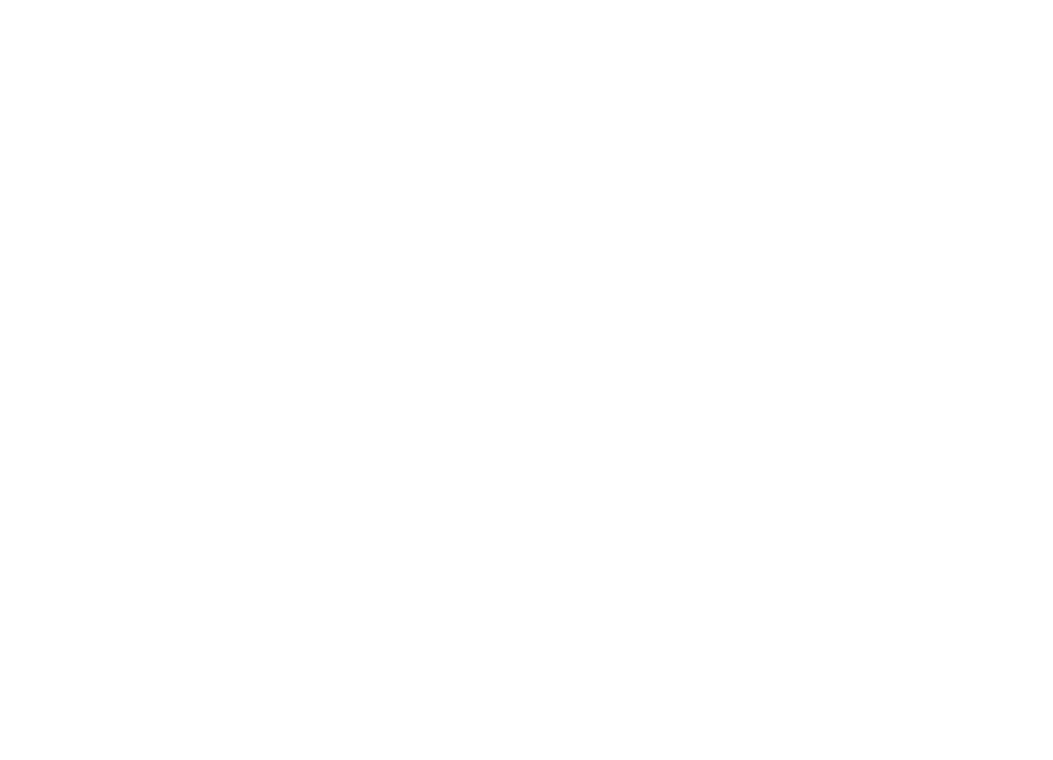
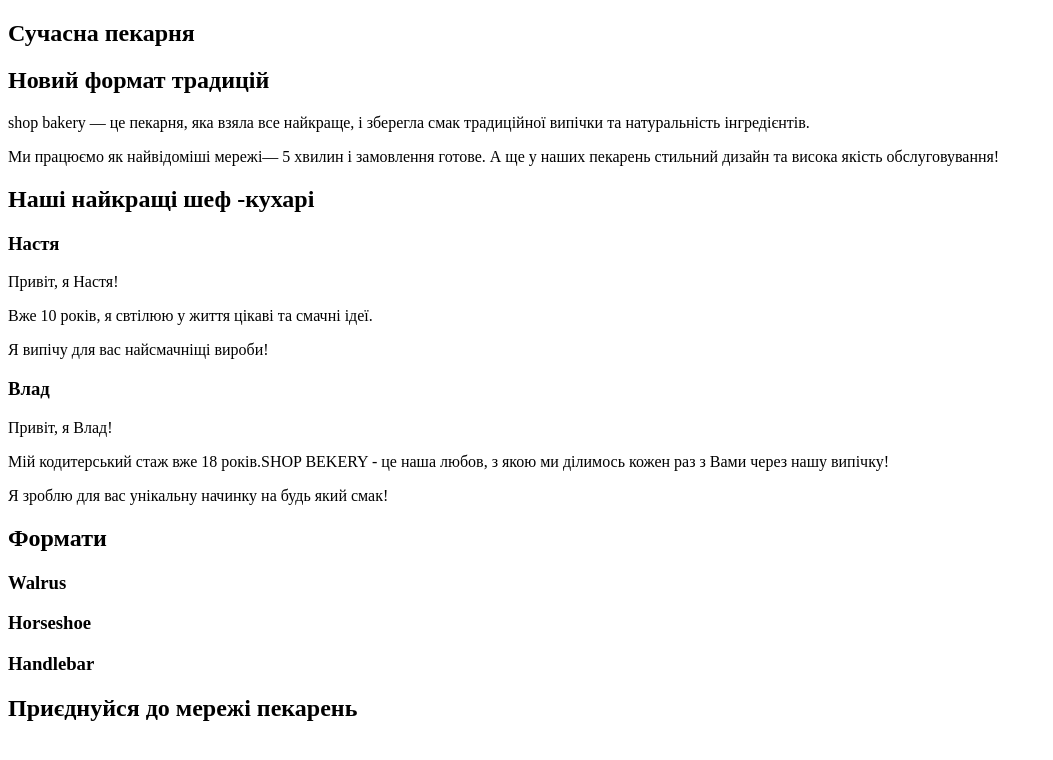
Before and after one commit to BrainFisher/Genius_space_frontend, a plain HTML site: page index.html in a window 1280 px wide. Shown: the whole page, without its empty margins (0-1053 px from the left). Drawn offline with Linux system fonts and the light colour scheme.

Commit message:
add section

```diff
--- a/index.html
+++ b/index.html
@@ -3,7 +3,7 @@
   <head>
     <meta charset="UTF-8" />
     <meta name="viewport" content="width=device-width, initial-scale=1.0" />
-    <title>Genius</title>
+    <title>Сучасна пекарня</title>
   </head>
   <body>
     <header>
@@ -13,10 +13,55 @@
       <!-- замовити дзвінок -->
     </header>
     <main>
-
+      <section>
+        <h1>Сучасна пекарня</h1>
+      </section>
+      <section>
+        <h2>Новий формат традицій</h2>
+        <p>
+          <span>shop bakery</span> — це пекарня, яка взяла все найкраще, і
+          зберегла смак традиційної випічки та натуральність інгредієнтів.
+        </p>
+        <p>
+          Ми працюємо як найвідоміші мережі—
+          <span>5 хвилин і замовлення готове</span>. А ще у наших пекарень
+          стильний дизайн та висока якість обслуговування!
+        </p>
+      </section>
+      <section>
+        <h2>Наші найкращі шеф -кухарі</h2>
+        <article>
+          <h3>Настя</h3>
+          <p>Привіт, я Настя!</p>
+          <p>Вже 10 років, я свтілюю у життя цікаві та смачні ідеї.</p>
+          <p>Я випічу для вас найсмачніщі вироби!</p>
+        </article>
+        <article>
+          <h3>Влад</h3>
+          <p>Привіт, я Влад!</p>
+          <p>
+            Мій кодитерський стаж вже 18 років.SHOP BEKERY - це наша любов, з
+            якою ми ділимось кожен раз з Вами через нашу випічку!
+          </p>
+          <p>Я зроблю для вас унікальну начинку на будь який смак!</p>
+        </article>
+      </section>
+      <section>
+        <h2>Формати</h2>
+        <article>
+          <h3 lang="en">Walrus</h3>
+        </article>
+        <article>
+          <h3 lang="en">Horseshoe</h3>
+        </article>
+        <article>
+          <h3 lang="en">Handlebar</h3>
+        </article>
+      </section>
+      <section>
+        <h2>Приєднуйся до мережі пекарень</h2>
+      </section>
     </main>
-    <footer>
-
-    </footer>
+    <footer></footer>
   </body>
 </html>
```
